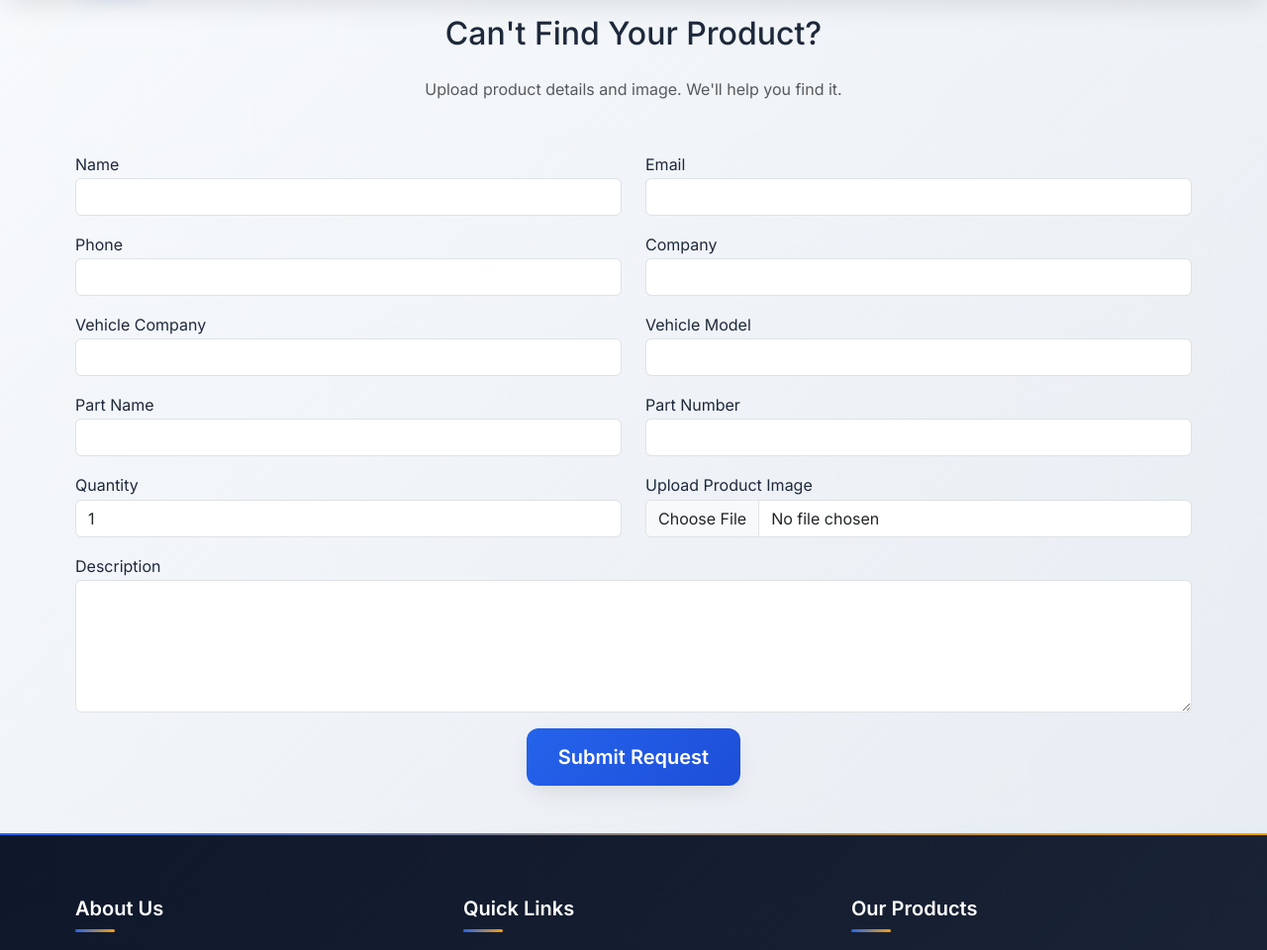
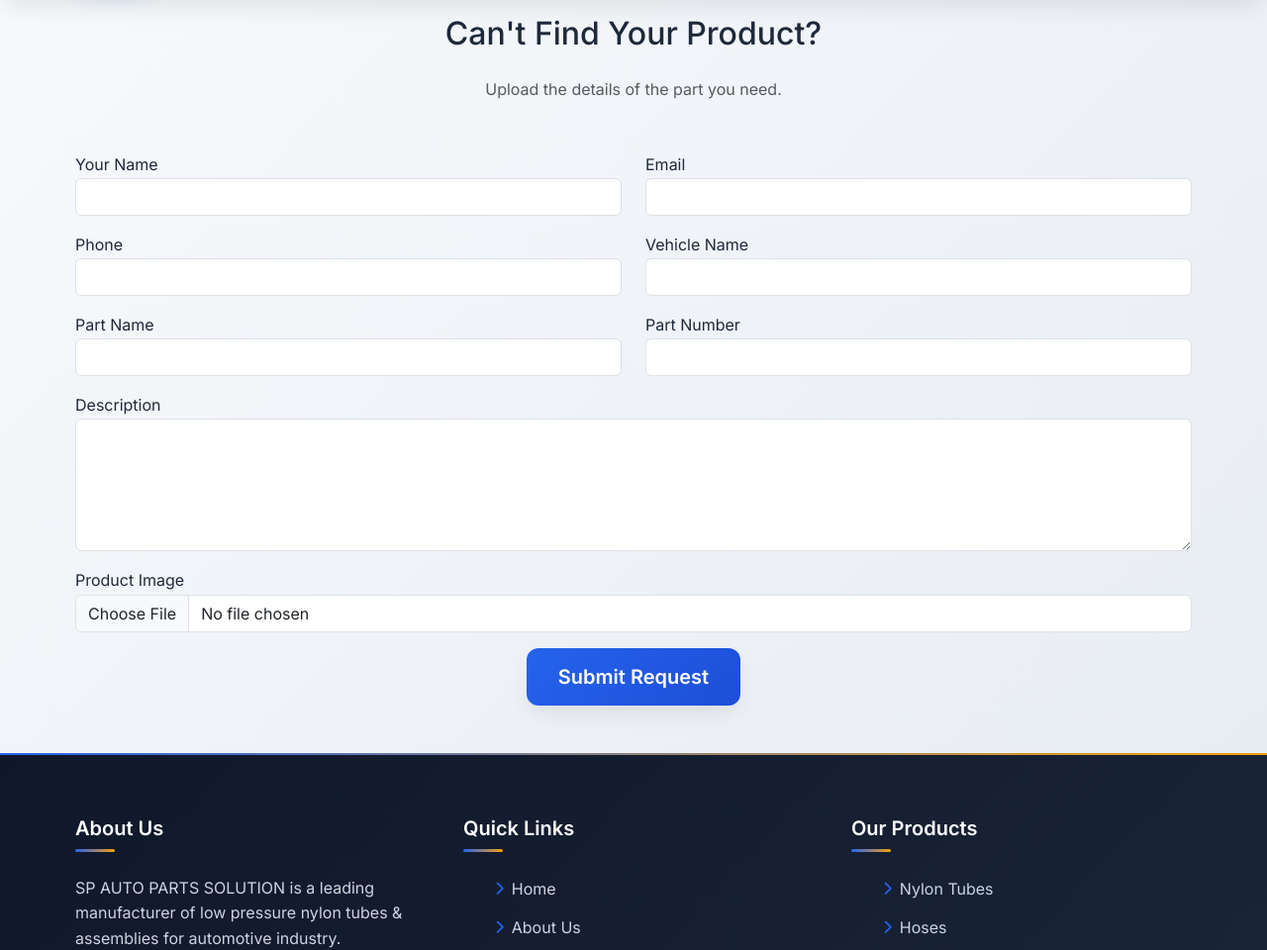
Before and after one commit to AnushkaSaundane/fuelpipe-project, a Django app: page /request-part/ in a window 1280 px wide. Shown: the part 113-1073 px from the top of the page at 99% size. Run offline with Django 5.2, Linux system fonts and the light colour scheme.

Commit message:
Request Part changed

```diff
--- a/pipes/templates/pipes/request_part.html
+++ b/pipes/templates/pipes/request_part.html
@@ -9,7 +9,7 @@ Can't Find Your Product?
 </h2>
 
 <p class="text-center text-muted mb-5">
-Upload product details and image. We'll help you find it.
+Upload the details of the part you need.
 </p>
 
 <form method="POST" enctype="multipart/form-data">
@@ -19,8 +19,8 @@ Upload product details and image. We'll help you find it.
 <div class="row">
 
 <div class="col-md-6 mb-3">
-<label>Name</label>
-<input type="text" class="form-control" name="name" required>
+<label>Your Name</label>
+<input type="text" class="form-control" name="customer_name" required>
 </div>
 
 <div class="col-md-6 mb-3">
@@ -34,18 +34,8 @@ Upload product details and image. We'll help you find it.
 </div>
 
 <div class="col-md-6 mb-3">
-<label>Company</label>
-<input type="text" class="form-control" name="company">
-</div>
-
-<div class="col-md-6 mb-3">
-<label>Vehicle Company</label>
-<input type="text" class="form-control" name="vehicle_company" required>
-</div>
-
-<div class="col-md-6 mb-3">
-<label>Vehicle Model</label>
-<input type="text" class="form-control" name="vehicle_model" required>
+<label>Vehicle Name</label>
+<input type="text" class="form-control" name="vehicle_name" required>
 </div>
 
 <div class="col-md-6 mb-3">
@@ -58,29 +48,20 @@ Upload product details and image. We'll help you find it.
 <input type="text" class="form-control" name="part_number">
 </div>
 
-<div class="col-md-6 mb-3">
-<label>Quantity</label>
-<input type="number" class="form-control" name="quantity" value="1">
-</div>
-
-<div class="col-md-6 mb-3">
-<label>Upload Product Image</label>
-<input type="file" class="form-control" name="image">
-</div>
-
-<div class="col-12 mb-3">
+<div class="col-md-12 mb-3">
 <label>Description</label>
 <textarea class="form-control" rows="5" name="description"></textarea>
 </div>
 
+<div class="col-md-12 mb-3">
+<label>Product Image</label>
+<input type="file" class="form-control" name="image">
+</div>
+
 <div class="col-12 text-center">
-
-<button class="btn btn-primary btn-lg" type="submit">
-
+<button class="btn btn-primary btn-lg">
 Submit Request
-
 </button>
-
 </div>
 
 </div>
--- a/pipes/views.py
+++ b/pipes/views.py
@@ -556,12 +556,9 @@ def add_to_cart(request, product_id):
 
 from django.shortcuts import render, redirect
 from django.contrib import messages
-from django.conf import settings
+from django.core.mail import EmailMessage
 
 from .forms import PartRequestForm
-
-import base64
-import sib_api_v3_sdk
 
 
 def request_part(request):
@@ -577,81 +574,41 @@ def request_part(request):
             html = f"""
             <h2>New Part Request</h2>
 
-            <p><b>Name:</b> {part.customer_name}</p>
+            <b>Name:</b> {part.customer_name}<br>
+            <b>Email:</b> {part.email}<br>
+            <b>Phone:</b> {part.phone}<br><br>
 
-            <p><b>Email:</b> {part.email}</p>
+            <b>Vehicle:</b> {part.vehicle_name}<br>
+            <b>Part Name:</b> {part.part_name}<br>
+            <b>Part Number:</b> {part.part_number}<br><br>
 
-            <p><b>Phone:</b> {part.phone}</p>
-
-            <hr>
-
-            <p><b>Vehicle Name:</b> {part.vehicle_name}</p>
-
-            <p><b>Part Name:</b> {part.part_name}</p>
-
-            <p><b>Part Number:</b> {part.part_number}</p>
-
-            <p><b>Description:</b></p>
-
-            <p>{part.description}</p>
+            <b>Description:</b><br>
+            {part.description}
             """
 
-            configuration = sib_api_v3_sdk.Configuration()
-            configuration.api_key["api-key"] = settings.BREVO_API_KEY
-
-            api = sib_api_v3_sdk.TransactionalEmailsApi(
-                sib_api_v3_sdk.ApiClient(configuration)
+            email = EmailMessage(
+                subject=f"New Part Request - {part.part_name}",
+                body=html,
+                from_email="spautopartssolutions@gmail.com",
+                to=["spautopartssolutions@gmail.com"],
             )
 
-            attachments = []
+            email.content_subtype = "html"
 
             if part.image:
+                email.attach_file(part.image.path)
 
-                with open(part.image.path, "rb") as f:
+            email.send(fail_silently=False)
 
-                    attachments.append({
-                        "content": base64.b64encode(f.read()).decode(),
-                        "name": part.image.name.split("/")[-1]
-                    })
-
-            email = sib_api_v3_sdk.SendSmtpEmail(
-
-                sender={
-                    "name": "SP Auto Parts Solutions",
-                    "email": "spautopartssolutions@gmail.com"
-                },
-
-                to=[
-                    {
-                        "email": "spautopartssolutions@gmail.com",
-                        "name": "SP Auto Parts"
-                    }
-                ],
-
-                subject=f"New Part Request - {part.part_name}",
-
-                html_content=html,
-
-                attachment=attachments
-
-            )
-
-            api.send_transac_email(email)
-
-            messages.success(request, "Request submitted successfully.")
+            messages.success(request, "Request Submitted Successfully!")
 
             return redirect("products")
 
         else:
-
             print(form.errors)
 
     else:
 
         form = PartRequestForm()
 
-    return render(
-        request,
-        "pipes/request_part.html",
-        {"form": form}
-    )
+    return render(request, "pipes/request_part.html", {"form": form})
```
